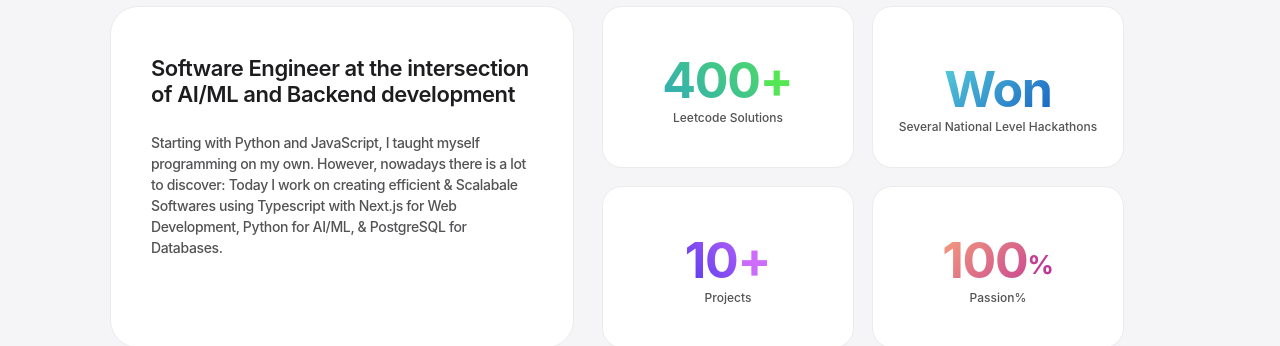
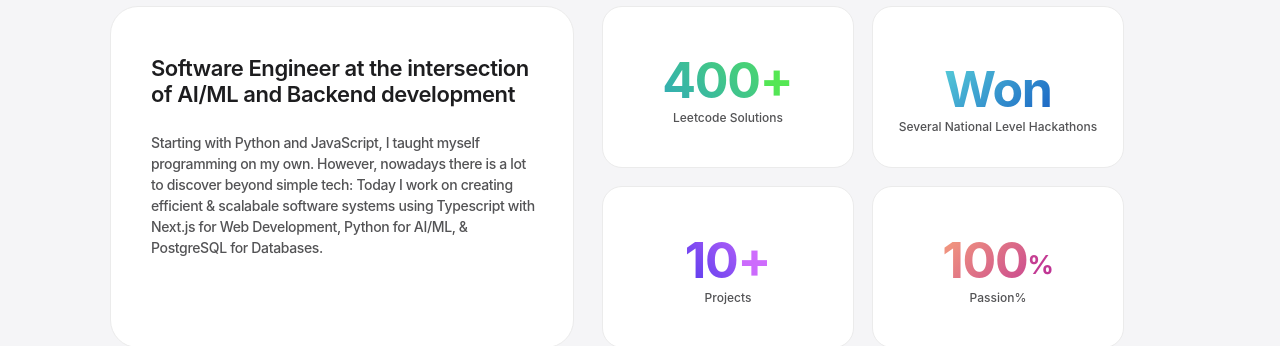
Before and after one commit to pratikranaa/Portfolio, a React (Create React App) app: page / in a window 1280 px wide. Shown: the part 1800-2146 px from the top of the page. Built offline with nearby package versions, Linux system fonts and the light colour scheme.

Commit message:
Edited some code

```diff
--- a/src/components/Introcards/IntroCards.tsx
+++ b/src/components/Introcards/IntroCards.tsx
@@ -11,7 +11,7 @@ export default function IntroCards () {
     <div className="container-intro">
       <section className={`left-intro big-card ${state.darkmode ? "dark-card" : "light-card"}`}>
         <h3 className={`${state.darkmode ? "dark-heading" : "light-heading"}`}>{ "Software Engineer at the intersection of AI/ML and Backend development"}</h3>
-        <p className={`${state.darkmode ? "dark-eyebrow" : "light-eyebrow"}`}>{"Starting with Python and JavaScript, I taught myself programming on my own. However, nowadays there is a lot to discover: Today I work on creating efficient & Scalabale Softwares using Typescript with Next.js for Web Development, Python for AI/ML, & PostgreSQL for Databases."}</p>
+        <p className={`${state.darkmode ? "dark-eyebrow" : "light-eyebrow"}`}>{"Starting with Python and JavaScript, I taught myself programming on my own. However, nowadays there is a lot to discover beyond simple tech: Today I work on creating efficient & scalabale software systems using Typescript with Next.js for Web Development, Python for AI/ML, & PostgreSQL for Databases."}</p>
       </section>
 
       <section className="right-intro" ref={scrollRef}>
```
